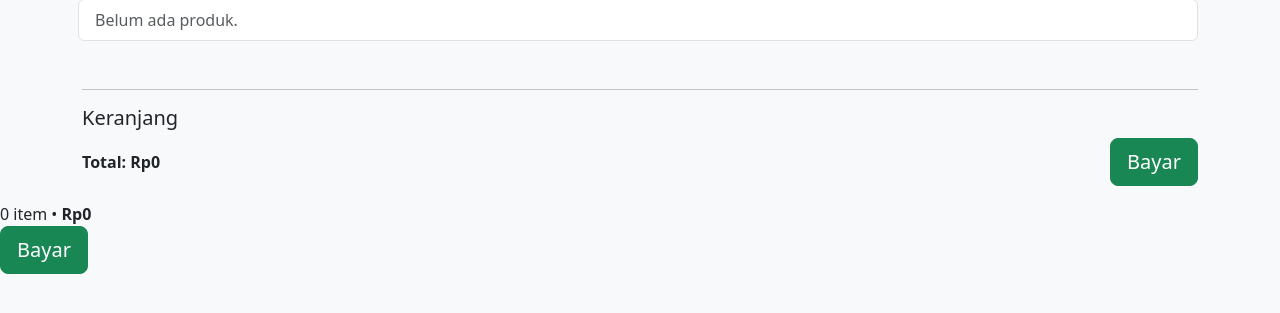
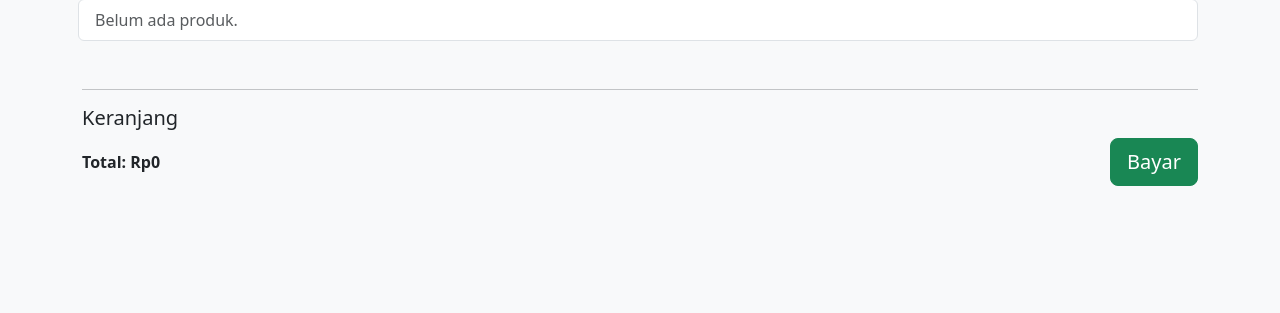
Before and after one commit to nenkapow/kasir-online, a PHP site: page / in a window 1280 px wide. Shown: the part 290-603 px from the top of the page. Run offline with PHP 8.4, Linux system fonts and the light colour scheme; data that the repository does not hold is empty.

Commit message:
Update style.css

```diff
--- a/assets/css/style.css
+++ b/assets/css/style.css
@@ -5,3 +5,29 @@
 .price { font-weight:600; }
 #lg .list-group-item { padding-top: .5rem; padding-bottom: .5rem; }
 #lg .fw-semibold { font-weight: 600; }
+
+/* === Sticky Pay Bar === */
+.paybar-fixed{
+  position: fixed;
+  left: 0; right: 0; bottom: 0;
+  display: flex; align-items: center; justify-content: space-between;
+  gap: .75rem;
+  background: #ffffff;
+  border-top: 1px solid #e5e7eb;
+  padding: .6rem .9rem calc(.6rem + env(safe-area-inset-bottom));
+  box-shadow: 0 -6px 24px rgba(0,0,0,.06);
+  transform: translateY(100%);
+  transition: transform .25s ease;
+  z-index: 1040; /* di atas konten, di bawah modal Bootstrap (1050) */
+}
+.paybar-fixed.show{ transform: translateY(0); }
+.paybar-fixed .paybar-info{
+  font-size: 1rem; color: #111827;
+}
+@media (min-width: 992px){
+  .paybar-fixed{ max-width: 720px; margin: 0 auto; left: 0; right: 0; }
+}
+/* beri ruang bawah saat bar muncul agar konten tidak ketutup */
+body.has-paybar-padding{
+  padding-bottom: 84px; /* tinggi bar approx */
+}
```
